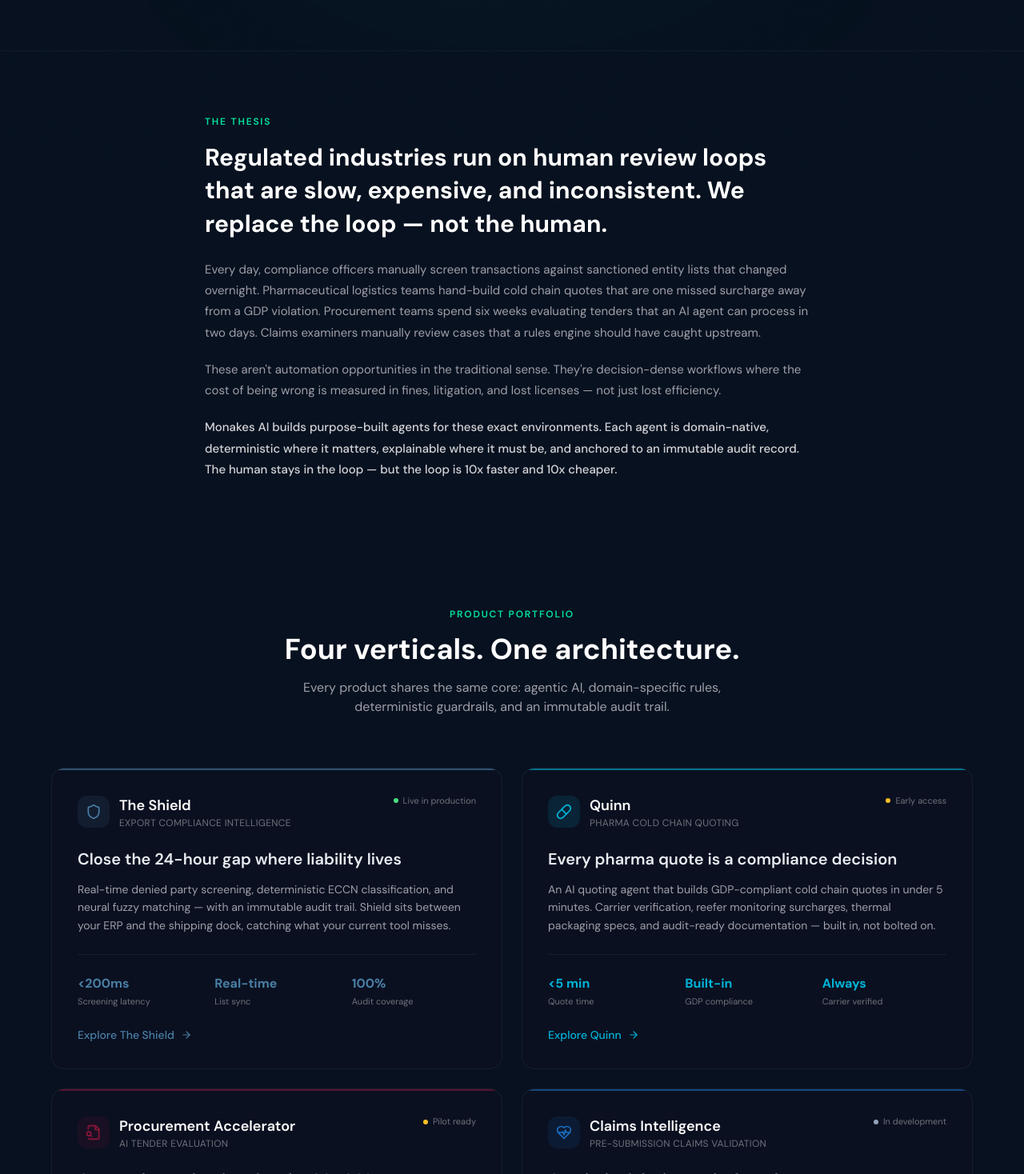
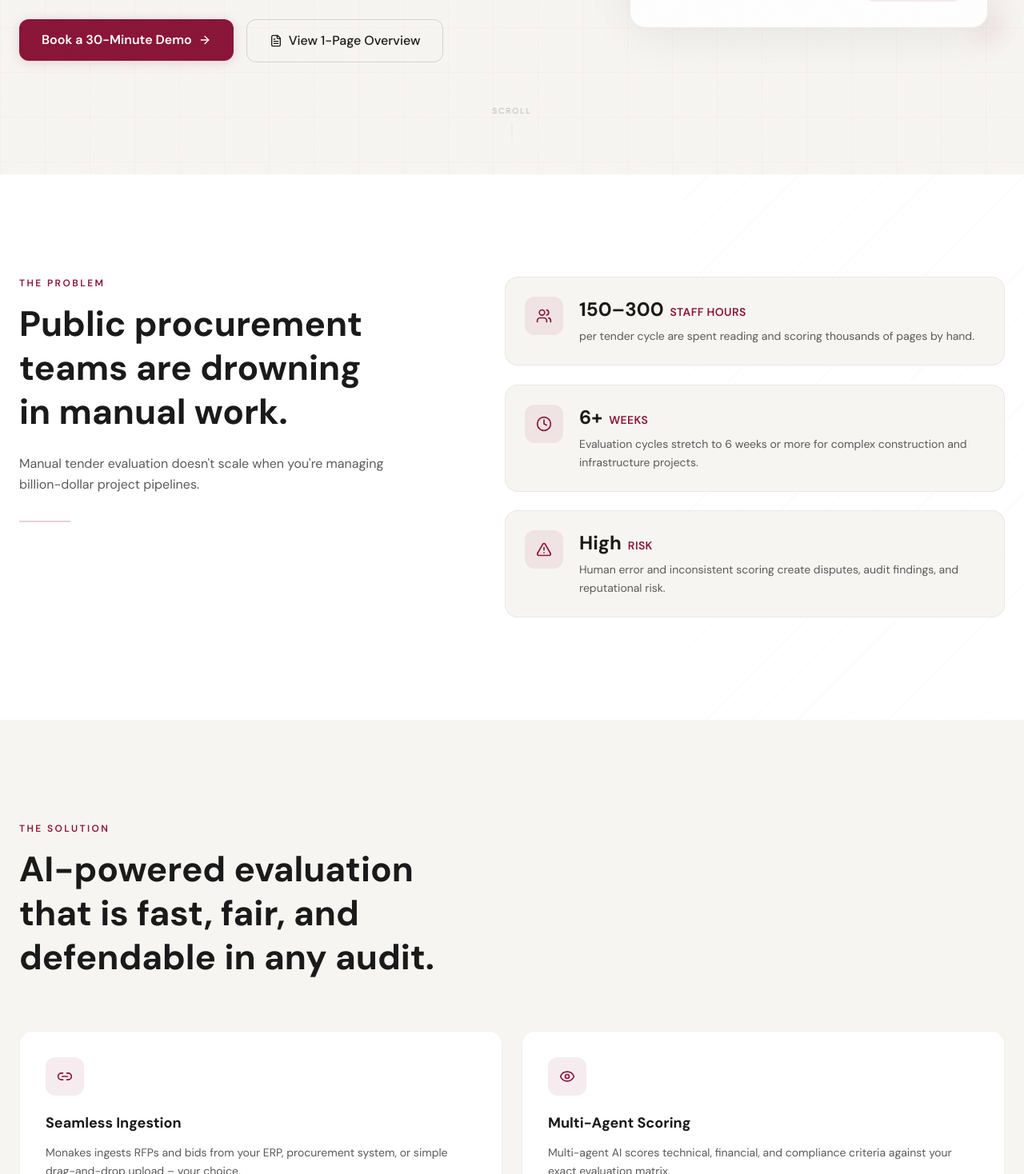
Before and after one commit to wahidhamdat/v0-nexus-work-management-platform-qi, a Next.js app: page / in a window 1280 px wide. Shown: the part 582-2050 px from the top of the page at 80% size. Built offline with nearby package versions, Linux system fonts and the light colour scheme.

Commit message:
heyyyyyy

```diff
--- a/app/page.tsx
+++ b/app/page.tsx
@@ -1,4 +1,55 @@
-import { HomePage } from "@/components/home/home-page"
+import dynamic from "next/dynamic"
+import { ProcurementNavbar } from "@/components/procurement/procurement-navbar"
+import { ProcurementHero } from "@/components/procurement/procurement-hero"
+
+const ProcurementProblem = dynamic(
+  () =>
+    import("@/components/procurement/procurement-problem").then(
+      (mod) => mod.ProcurementProblem
+    )
+)
+const ProcurementSolution = dynamic(
+  () =>
+    import("@/components/procurement/procurement-solution").then(
+      (mod) => mod.ProcurementSolution
+    )
+)
+const ProcurementHowItWorks = dynamic(
+  () =>
+    import("@/components/procurement/procurement-how-it-works").then(
+      (mod) => mod.ProcurementHowItWorks
+    )
+)
+const ProcurementImpact = dynamic(
+  () =>
+    import("@/components/procurement/procurement-impact").then(
+      (mod) => mod.ProcurementImpact
+    )
+)
+const ProcurementWhyNow = dynamic(
+  () =>
+    import("@/components/procurement/procurement-why-now").then(
+      (mod) => mod.ProcurementWhyNow
+    )
+)
+const ProcurementFounder = dynamic(
+  () =>
+    import("@/components/procurement/procurement-founder").then(
+      (mod) => mod.ProcurementFounder
+    )
+)
+const ProcurementCTA = dynamic(
+  () =>
+    import("@/components/procurement/procurement-cta").then(
+      (mod) => mod.ProcurementCTA
+    )
+)
+const ProcurementFooter = dynamic(
+  () =>
+    import("@/components/procurement/procurement-footer").then(
+      (mod) => mod.ProcurementFooter
+    )
+)
 
 const jsonLd = {
   "@context": "https://schema.org",
@@ -23,49 +74,9 @@ const jsonLd = {
       "@type": "WebPage",
       "@id": "https://monakes.com/#webpage",
       url: "https://monakes.com",
-      name: "Monakes AI — AI Agents for Regulated Industries",
+      name: "AI-Powered Tender Evaluation for Public Procurement | Monakes",
       isPartOf: { "@id": "https://monakes.com/#website" },
       about: { "@id": "https://monakes.com/#organization" },
-    },
-    {
-      "@type": "SoftwareApplication",
-      "@id": "https://monakes.com/#shield",
-      name: "Shield by Monakes AI",
-      applicationCategory: "BusinessApplication",
-      description:
-        "Autonomous export compliance AI. Real-time denied party screening, ECCN classification, and immutable audit trail.",
-      url: "https://monakes.com/shield",
-      provider: { "@id": "https://monakes.com/#organization" },
-    },
-    {
-      "@type": "SoftwareApplication",
-      "@id": "https://monakes.com/#quinn",
-      name: "Quinn by Monakes AI",
-      applicationCategory: "BusinessApplication",
-      description:
-        "AI pharma cold chain quoting agent. GDP-compliant quotes in under 5 minutes with carrier verification and audit documentation.",
-      url: "https://monakes.com/pharma",
-      provider: { "@id": "https://monakes.com/#organization" },
-    },
-    {
-      "@type": "SoftwareApplication",
-      "@id": "https://monakes.com/#procurement",
-      name: "Procurement Accelerator by Monakes AI",
-      applicationCategory: "BusinessApplication",
-      description:
-        "AI-powered tender evaluation that cuts evaluation time by 80-90% with explainable scoring and hash-chained audit trails.",
-      url: "https://monakes.com/procurement",
-      provider: { "@id": "https://monakes.com/#organization" },
-    },
-    {
-      "@type": "SoftwareApplication",
-      "@id": "https://monakes.com/#claims",
-      name: "Claims Intelligence by Monakes AI",
-      applicationCategory: "BusinessApplication",
-      description:
-        "Pre-submission claims validation AI. Catches denial triggers upstream of adjudication with payer-specific rules and auto-correction.",
-      url: "https://monakes.com/claims",
-      provider: { "@id": "https://monakes.com/#organization" },
     },
   ],
 }
@@ -79,7 +90,20 @@ export default function Home() {
           __html: JSON.stringify(jsonLd).replace(/</g, "\\u003c"),
         }}
       />
-      <HomePage />
+      <div className="min-h-screen bg-[#F7F5F2]">
+        <ProcurementNavbar />
+        <main id="main-content">
+          <ProcurementHero />
+          <ProcurementProblem />
+          <ProcurementSolution />
+          <ProcurementHowItWorks />
+          <ProcurementImpact />
+          <ProcurementWhyNow />
+          <ProcurementFounder />
+          <ProcurementCTA />
+        </main>
+        <ProcurementFooter />
+      </div>
     </>
   )
 }
```
